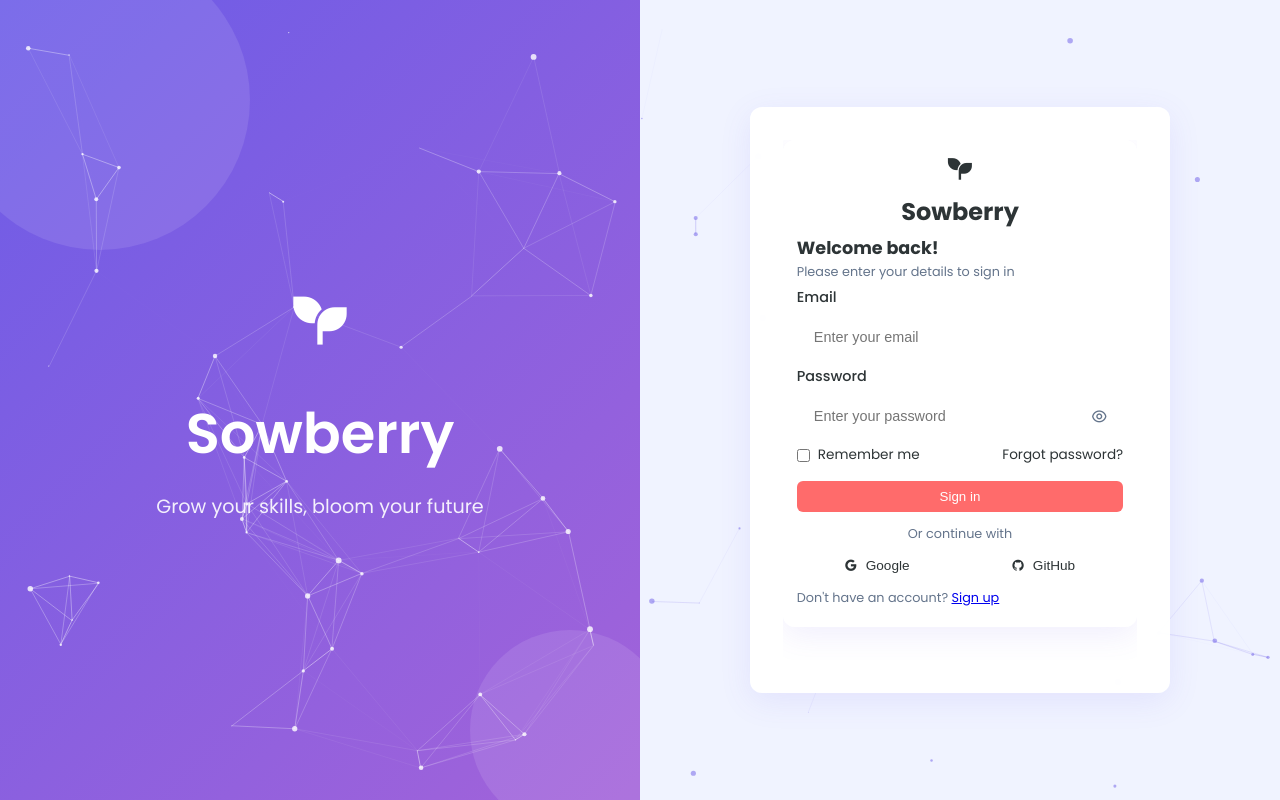
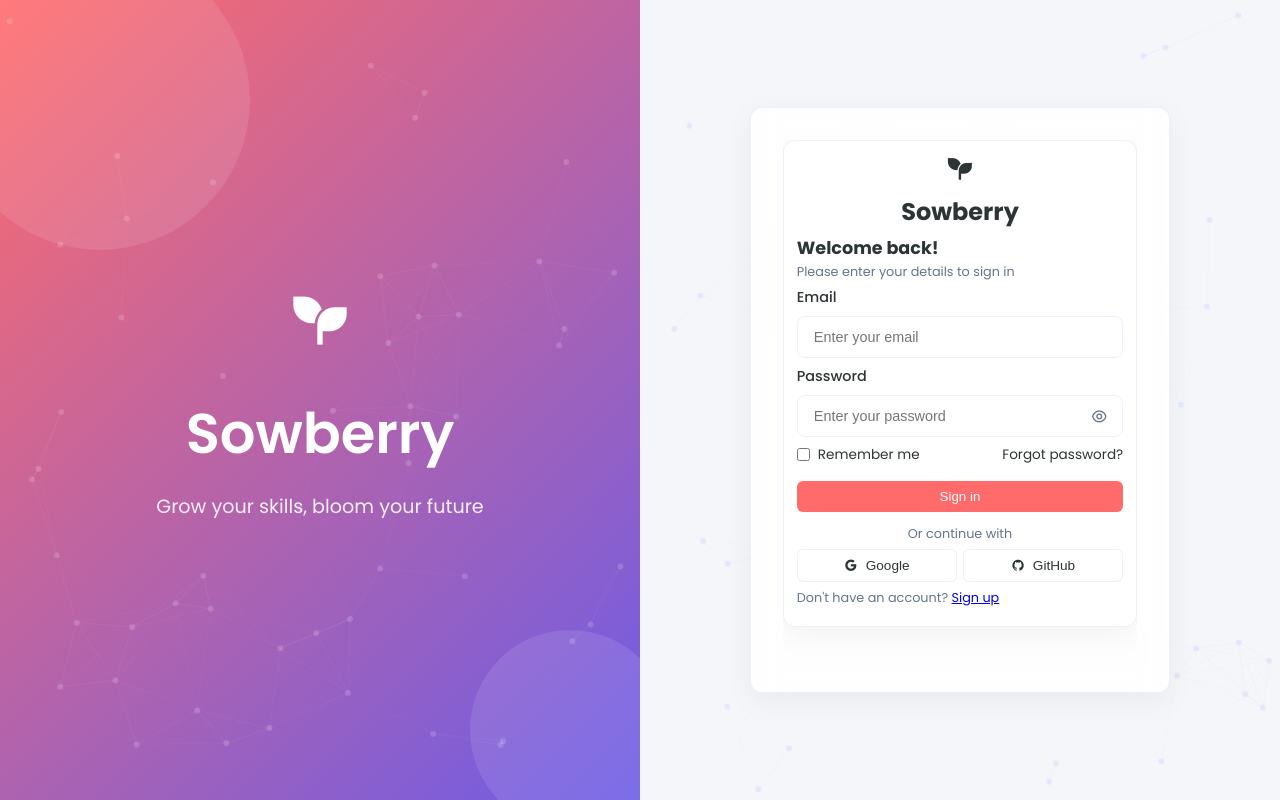
Before and after one commit to jayanthansenthilkumar/Sowberry, a PHP site: page / in a window 1280 px wide. Run offline with PHP 8.4, Linux system fonts and the light colour scheme.

Commit message:
Login Page Fixed

```diff
--- a/assets/styles.css
+++ b/assets/styles.css
@@ -4330,3 +4330,51 @@
     color: var(--text);
     border: 1px solid var(--border-color);
 }
+
+/* Particle containers */
+#particles-left,
+#particles-right {
+    position: absolute !important;
+    width: 100% !important;
+    height: 100% !important;
+    top: 0;
+    left: 0;
+}
+
+#particles-left {
+    z-index: 1;
+    opacity: 0.8;
+}
+
+#particles-right {
+    z-index: 1;
+    opacity: 0.4;
+}
+
+/* Canvas styling */
+#particles-left canvas,
+#particles-right canvas {
+    position: absolute;
+    top: 0;
+    left: 0;
+    width: 100% !important;
+    height: 100% !important;
+}
+
+/* Content z-index adjustments */
+.brand-side {
+    position: relative;
+    z-index: 0;
+}
+
+.brand-content {
+    position: relative;
+    z-index: 2;
+}
+
+.forms-wrapper {
+    position: relative;
+    z-index: 2;
+    backdrop-filter: blur(10px);
+    -webkit-backdrop-filter: blur(10px);
+}
--- a/index.html
+++ b/index.html
@@ -7,6 +7,56 @@
     <link href="https://fonts.googleapis.com/css2?family=Poppins:wght@300;400;500;600;700&display=swap" rel="stylesheet">
     <link rel="stylesheet" href="assets/styles.css">
     <link href="https://cdn.jsdelivr.net/npm/remixicon@3.5.0/fonts/remixicon.css" rel="stylesheet">
+    <script src="https://cdn.jsdelivr.net/particles.js/2.0.0/particles.min.js"></script>
+    <style>
+        :root {
+            --primary: #ff6b6b;
+            --secondary: #6c5ce7;
+            --background: #f5f6fa;
+            --card-bg: rgba(255, 255, 255, 0.9);
+            --border-color: rgba(108, 92, 231, 0.1);
+            --shadow: 0 8px 30px rgba(0, 0, 0, 0.05);
+        }
+
+        .brand-side {
+            background: linear-gradient(135deg, var(--primary), var(--secondary));
+            position: relative;
+            overflow: hidden;
+        }
+
+        #particles-left,
+        #particles-right {
+            position: absolute;
+            top: 0;
+            left: 0;
+            width: 100%;
+            height: 100%;
+            z-index: 1;
+        }
+
+        .brand-content,
+        .forms-wrapper {
+            position: relative;
+            z-index: 2;
+        }
+
+        canvas {
+            display: block;
+            vertical-align: bottom;
+        }
+
+        /* Update this color in your existing styles */
+        .brand-side::before {
+            content: '';
+            position: absolute;
+            top: 0;
+            left: 0;
+            width: 100%;
+            height: 100%;
+            background: linear-gradient(135deg, var(--primary), var(--secondary)); /* New gradient */
+            z-index: 1;
+        }
+    </style>
 </head>
 <body>
     <div class="split-container">
@@ -545,18 +595,50 @@
             display: flex;
             width: 100%;
             min-height: 100vh;
+            position: relative;
         }
 
         .brand-side {
             flex: 1;
-            background: linear-gradient(135deg, var(--primary), var(--secondary));
-            display: flex;
-            align-items: center;
-            justify-content: center;
             position: relative;
             overflow: hidden;
             padding: 2rem;
             color: white;
+            z-index: 0;
+        }
+
+        .brand-side::before {
+            content: '';
+            position: absolute;
+            top: 0;
+            left: 0;
+            width: 100%;
+            height: 100%;
+            background: linear-gradient(135deg, var(--primary), var(--secondary)); /* New gradient */
+            z-index: 1;
+        }
+
+        .particles {
+            position: absolute !important;
+            width: 100% !important;
+            height: 100% !important;
+            top: 0;
+            left: 0;
+            z-index: 2;
+        }
+
+        .brand-content {
+            position: relative;
+            z-index: 3;
+        }
+
+        #particles-left canvas,
+        #particles-right canvas {
+            position: absolute;
+            top: 0;
+            left: 0;
+            width: 100% !important;
+            height: 100% !important;
         }
 
         .brand-content {
@@ -632,18 +714,18 @@
             height: 100%;
             top: 0;
             left: 0;
-            z-index: 1;
+            z-index: 1; /* Changed from 1 */
+            pointer-events: none;
         }
 
         .particles canvas {
             position: absolute;
             width: 100%;
             height: 100%;
-            z-index: 1;
         }
 
         #particles-left {
-            background: linear-gradient(135deg, #6c5ce7, #a363d9);
+            background: transparent; /* Changed from gradient */
         }
 
         #particles-right {
@@ -758,99 +840,88 @@
 </script>
 <script src="https://cdn.jsdelivr.net/particles.js/2.0.0/particles.min.js"></script>
 <script>
-    window.addEventListener('load', function() {
+document.addEventListener('DOMContentLoaded', function() {
+    // Updated left side particles config with pink colors
     const leftConfig = {
         particles: {
-                number: {
-                    value: 80,
-                    density: {
-                        enable: true,
-                        value_area: 800
-                    }
-                },
-                color: {
-                    value: "#ffffff"
-                },
-                shape: {
-                    type: "circle"
-                },
-                opacity: {
-                    value: 0.8,
-                    random: false
-                },
-                size: {
-                    value: 3,
-                    random: true
-                },
+            number: { value: 80 },
+            color: { value: '#ffffff' }, // Keep white particles
+            opacity: { value: 0.2 },
+            size: { value: 3 },
             line_linked: {
                 enable: true,
                 distance: 150,
-                    color: "#ffffff",
-                    opacity: 0.5,
+                color: '#ffffff', // Keep white lines
+                opacity: 0.1,
                 width: 1
             },
             move: {
                 enable: true,
                 speed: 2,
                 direction: "none",
-                    random: false,
+                random: true,
                 straight: false,
-                    out_mode: "bounce"
+                out_mode: "bounce",
+                bounce: false
             }
         },
         interactivity: {
             detect_on: "canvas",
             events: {
-                    onhover: {
-                        enable: true,
-                        mode: "grab"
-                    },
-                    onclick: {
-                        enable: true,
-                        mode: "push"
-                    },
+                onhover: { enable: true, mode: "grab" },
+                onclick: { enable: true, mode: "push" },
                 resize: true
             }
         },
         retina_detect: true
     };
 
+    // Right side particles (purple version)
     const rightConfig = {
-            ...leftConfig,
     particles: {
-                ...leftConfig.particles,
-                number: {
-                    value: 50,
-                    density: {
+        number: { value: 80 },
+        color: { value: '#2563eb' }, // Light black color
+        opacity: { value: 0.2 },
+        size: { value: 3 },
+        line_linked: {
             enable: true,
-                        value_area: 800
+            distance: 150,
+            color: '#2563eb', // Light black color
+            opacity: 0.1,
+            width: 1
+        },
+        move: {
+            enable: true,
+            speed: 2,
+            direction: "none",
+            random: true,
+            straight: false,
+            out_mode: "bounce",
+            bounce: false
         }
     },
-                color: {
-                    value: "#6c5ce7"
+    interactivity: {
+        detect_on: "canvas",
+        events: {
+            onhover: { enable: true, mode: "grab" },
+            onclick: { enable: true, mode: "push" },
+            resize: true
+        }
     },
-                opacity: {
-                    value: 0.5
-                },
-                line_linked: {
-                    color: "#6c5ce7",
-                    opacity: 0.3
-                }
-            }
+    retina_detect: true
 };
 
-        // Initialize particles
-        if (typeof particlesJS !== 'undefined') {
+
+    // Initialize particles with a slight delay
+    setTimeout(() => {
         try {
             particlesJS('particles-left', leftConfig);
             particlesJS('particles-right', rightConfig);
             console.log('Particles initialized successfully');
         } catch (error) {
-                console.error('Error initializing particles:', error);
+            console.error('Particles initialization error:', error);
         }
-        } else {
-            console.error('particles.js not loaded');
-        }
+    }, 100);
 });
 </script>
 </html>
```
Lines whose indentation alone changed are shown as unchanged.
